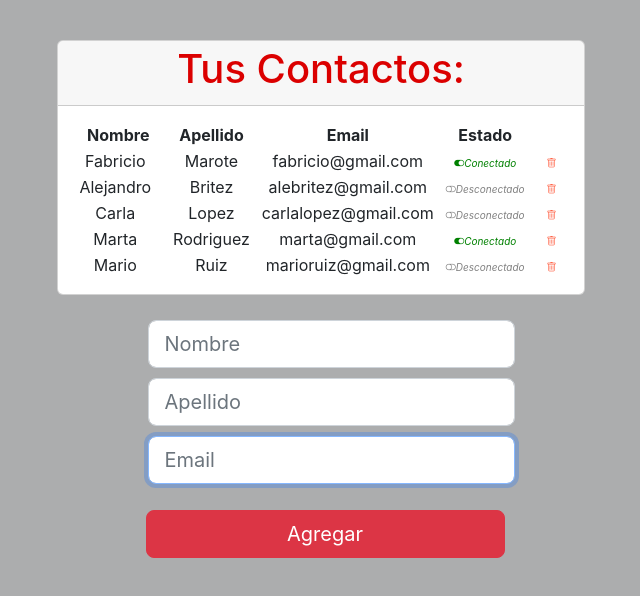
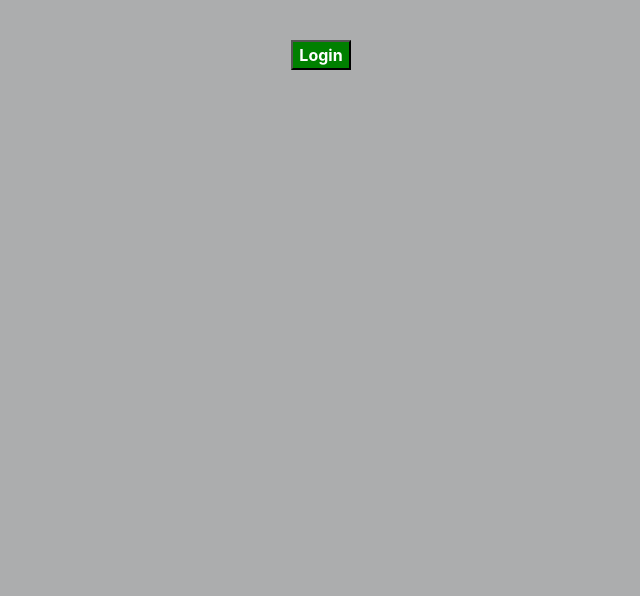
Before and after one commit to fabriciomarote/Proyecto-OpenBootCamp, a React (Create React App) app: page / in a window 1280 px wide. Shown: the top 596 px of the page, without its empty margins (319-959 px from the left). Built offline with nearby package versions, Linux system fonts and the light colour scheme.

Commit message:
Se agrega componente OptionalRender

```diff
--- a/package.json
+++ b/package.json
@@ -6,6 +6,7 @@
     "@testing-library/jest-dom": "^5.16.5",
     "@testing-library/react": "^13.3.0",
     "@testing-library/user-event": "^13.5.0",
+    "axios": "^1.3.3",
     "bootstrap": "^5.2.3",
     "bootstrap-icons": "^1.10.3",
     "node-sass": "^8.0.0",
--- a/src/App.js
+++ b/src/App.js
@@ -14,6 +14,7 @@
 import ClockFuncional from './hooks/lifeCycle/ClockFuncional';
 import Father from './components/container/father';
 import ContactListComponent from './components/container/contact_list';
+import OptionalRender from './components/pure/optionalRender';
 
 function App() {
   return (
@@ -33,7 +34,8 @@
         {/*<Clock></Clock>*/}
         {/*<ClockFuncional></ClockFuncional>*/}
         {/*<TaskListComponent></TaskListComponent>*/}
-        <ContactListComponent></ContactListComponent>
+        {/*<ContactListComponent></ContactListComponent>*/}
+        <OptionalRender></OptionalRender>
         {/*<Father></Father>*/}
      {/* </header>*/}
     </div>
--- /dev/null
+++ b/src/components/pure/optionalRender.jsx
@@ -0,0 +1,73 @@
+import React, { useState } from 'react';
+
+const loggedStyle = {
+    backgroundColor: 'green',
+    color: "white",
+    fontWeight: 'bold'
+};
+
+const unloggedStyle = {
+    backgroundColor: "tomato",
+    color: "white",
+    fontWeight: 'bold'
+};
+
+const LoginButton = ({loginAction , propStyle}) => {
+    return (
+        <button style={propStyle} onClick={loginAction}>Login</button>
+    );
+}
+
+const LogoutButton = ({logoutAction, propStyle}) => {
+    return (
+        <button style={propStyle} onClick={logoutAction}>Logout</button>
+    );
+}
+
+const OptionalRender = () => {
+
+    const [access, setAccess] = useState(false);
+    const [nMessages, setNMessages] = useState(0);
+
+    /*const updateAccess = () => {
+        setAccess(!access);
+    }*/
+
+    const loginAction = () => {
+        setAccess(true);
+    }
+
+    const logoutAction = () => {
+        setAccess(false);
+    }
+
+    let optionalButton;
+
+    if(access) {
+            optionalButton = <LogoutButton propStyle={unloggedStyle} logoutAction={logoutAction}></LogoutButton>
+    } else {
+            optionalButton = <LoginButton propStyle={loggedStyle} loginAction={loginAction}></LoginButton>
+    }
+
+    let addMessages = () => {
+        setNMessages(nMessages +1);
+    }
+
+    return (
+        <div>
+            {optionalButton}
+            { access ? (
+                <div>
+                    { nMessages > 0 ?
+                    <p>You have {nMessages} new message{nMessages > 1 ? 's' : null}...</p>
+                    :
+                    <p>There are no new messages</p>
+                    }
+                    <button onClick={addMessages}>{nMessages === 0 ? 'Add your firt message' : 'Add New Message'}</button>
+                </div> ) : null
+            }
+        </div>
+    );
+}
+
+export default OptionalRender;
```
Also changed, not shown: src/pages/404/NotFoundPage.jsx (added, +11 -0 lines), src/pages/auth/LoginPage.jsx (added, +11 -0 lines), src/pages/auth/RegisterPage.jsx (added, +11 -0 lines), src/pages/home/HomePage.jsx (added, +12 -0 lines), src/pages/tasks/TasksPage.jsx (added, +12 -0 lines), 1 other file (tests, documents, lock files or other folders).
